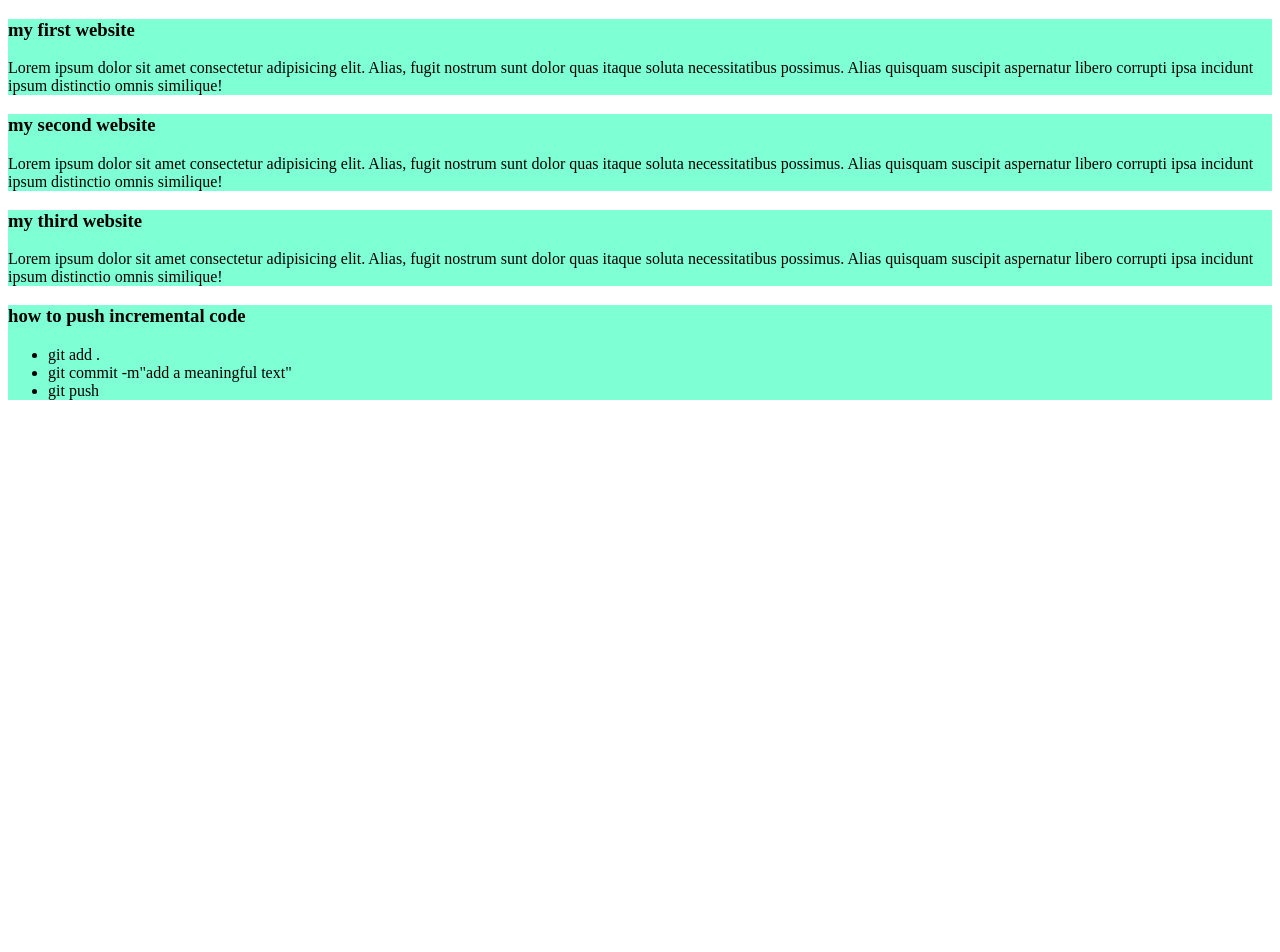
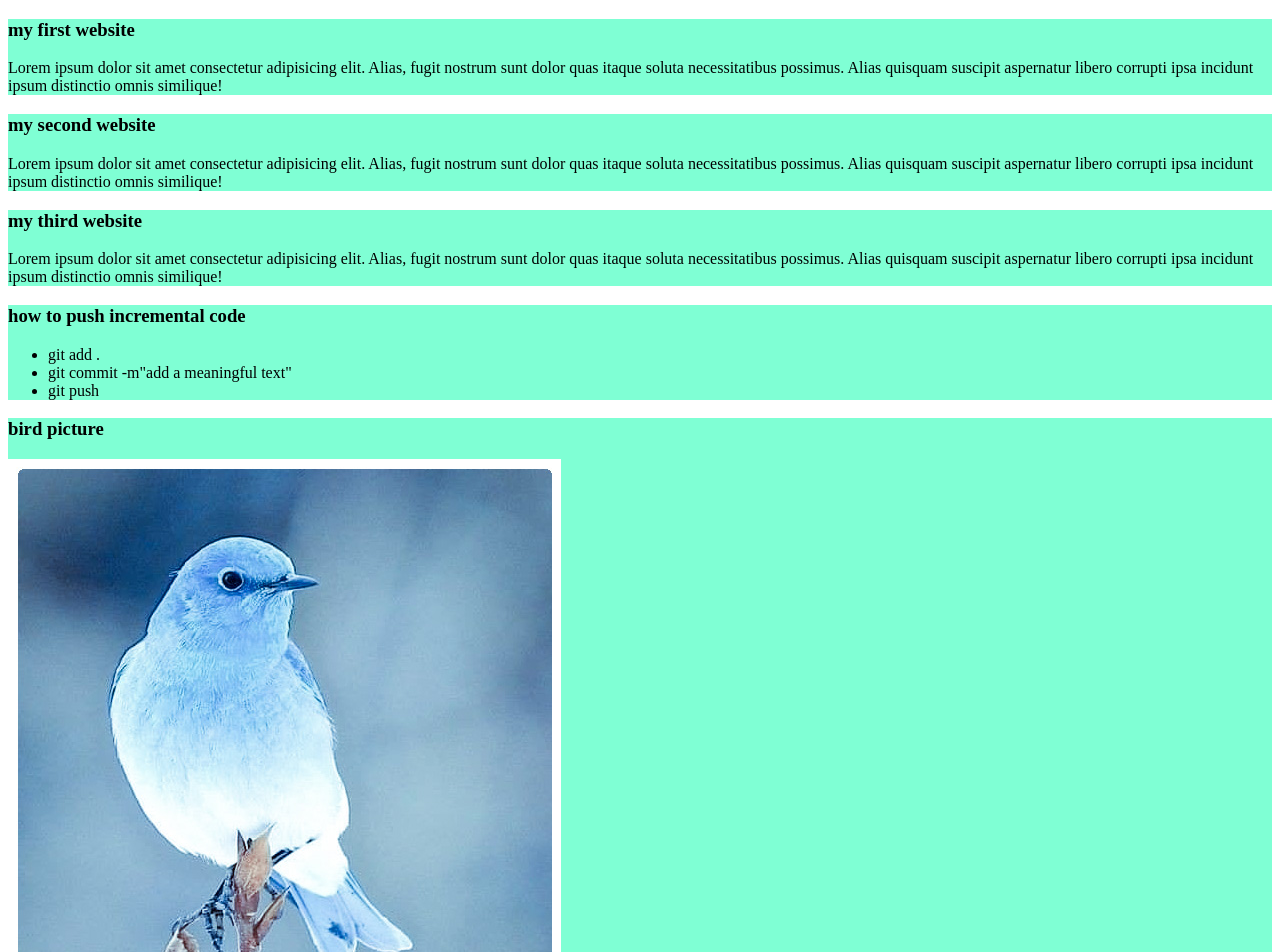
Before and after one commit to plabon-BOT/my-first-github-repo, a plain HTML site: page index.html in a window 1280 px wide. Shown: the top 952 px of the page. Before the commit the page ends 800 px from the top, so only its background shows below. Drawn offline with Linux system fonts and the light colour scheme.

Commit message:
added a bird picture

```diff
--- a/index.html
+++ b/index.html
@@ -27,5 +27,10 @@
             <li>git push</li>
         </ul>
     </div>
+    <div>
+        <h3>bird picture</h3>
+        <img src="images/9c7fbc88-1617-42b2-986a-21cebd2cf776_edited.jpg" alt="">
+
+    </div>
 </body>
 </html>
```
Also changed, not shown: images/9c7fbc88-1617-42b2-986a-21cebd2cf776_edited.jpg (added).
